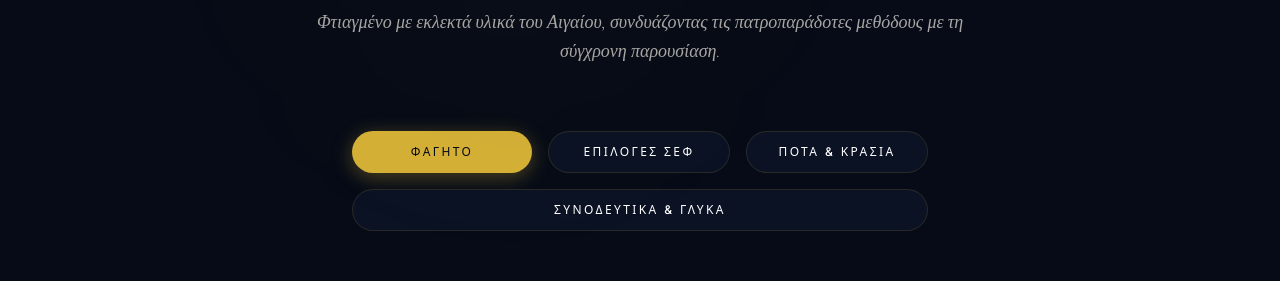
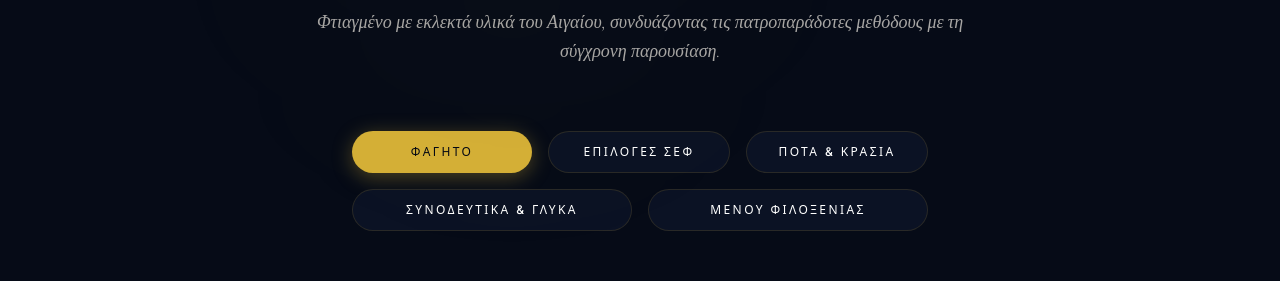
Before and after one commit to youssefmd2244-droid/Thes-Greek-Creative-Cuisine, a React (Vite) app: page / in a window 1280 px wide. Shown: the part 1800-2081 px from the top of the page. Built offline with nearby package versions, Linux system fonts and the light colour scheme.

Commit message:
Update MenuSection.tsx

```diff
--- a/src/components/MenuSection.tsx
+++ b/src/components/MenuSection.tsx
@@ -45,7 +45,7 @@ function TiltCard({ children, className }: { children: React.ReactNode; classNam
 }
 
 export default function MenuSection({ lang }: MenuSectionProps) {
-  const [activeTab, setActiveTab] = useState<'food' | 'chefs' | 'drinks' | 'addons'>('food');
+  const [activeTab, setActiveTab] = useState<'food' | 'chefs' | 'drinks' | 'addons' | 'guest'>('food');
 
   const t = {
     titleEn: 'Creative Culinary Showcase',
@@ -60,6 +60,8 @@ export default function MenuSection({ lang }: MenuSectionProps) {
     tabDrinksEl: 'Ποτά & Κρασιά',
     tabAddonsEn: 'Add-ons & Desserts',
     tabAddonsEl: 'Συνοδευτικά & Γλυκά',
+    tabGuestEn: 'Guest Menu',
+    tabGuestEl: 'Μενού Φιλοξενίας',
     orderBtnEn: 'Order Now',
     orderBtnEl: 'Παραγγελία Τώρα',
     currency: '€'
@@ -130,13 +132,14 @@ export default function MenuSection({ lang }: MenuSectionProps) {
             { key: 'food', labelEn: t.tabFoodEn, labelEl: t.tabFoodEl },
             { key: 'chefs', labelEn: t.tabChefsEn, labelEl: t.tabChefsEl },
             { key: 'drinks', labelEn: t.tabDrinksEn, labelEl: t.tabDrinksEl },
-            { key: 'addons', labelEn: t.tabAddonsEn, labelEl: t.tabAddonsEl }
+            { key: 'addons', labelEn: t.tabAddonsEn, labelEl: t.tabAddonsEl },
+            { key: 'guest', labelEn: t.tabGuestEn, labelEl: t.tabGuestEl }
           ].map((tab) => {
             const isSelected = activeTab === tab.key;
             return (
               <button
                 key={tab.key}
-                onClick={() => setActiveTab(tab.key as 'food' | 'chefs' | 'drinks' | 'addons')}
+                onClick={() => setActiveTab(tab.key as 'food' | 'chefs' | 'drinks' | 'addons' | 'guest')}
                 className={`px-6 py-3 rounded-full text-xs uppercase tracking-[0.2em] transition-all duration-300 font-sans font-medium cursor-pointer flex-1 text-center min-w-[140px] ${
                   isSelected
                     ? 'bg-[#d4af37] text-[#050914] shadow-[0_4px_20px_rgba(212,175,55,0.35)]'
```
